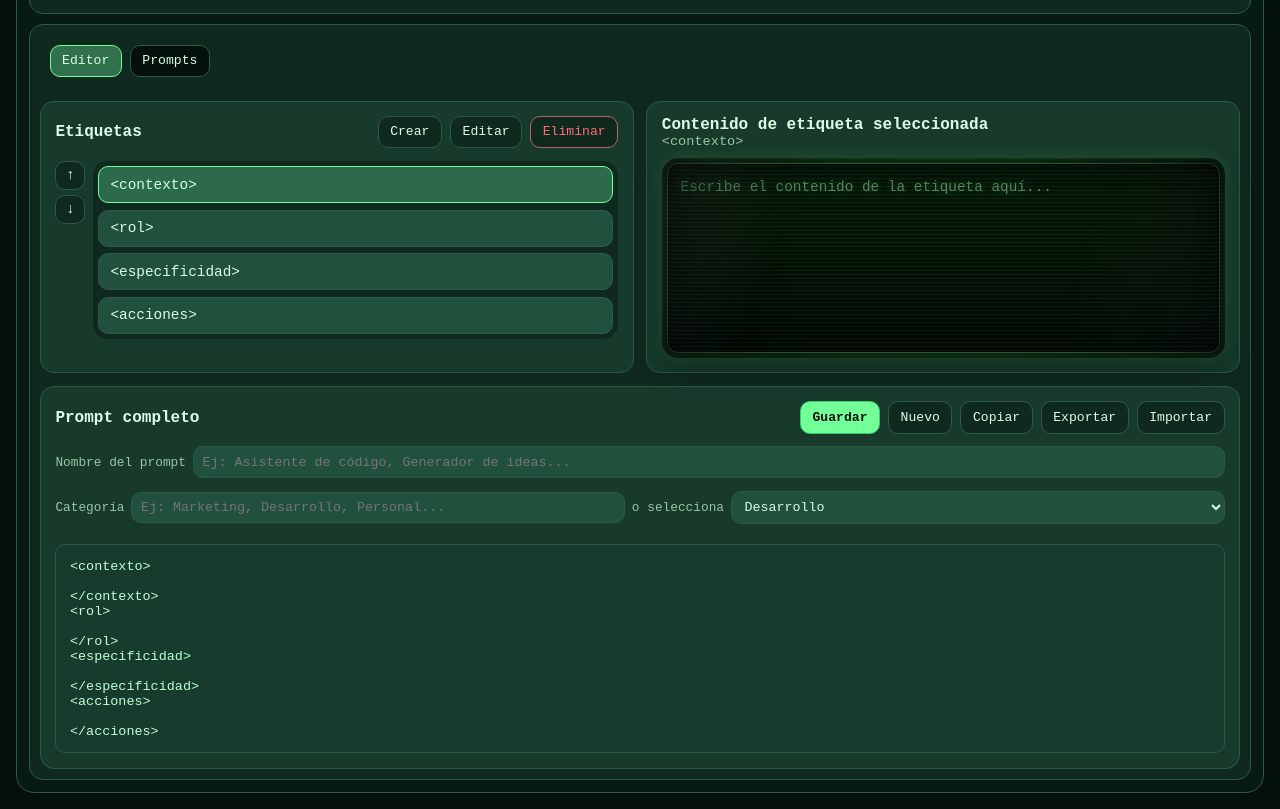
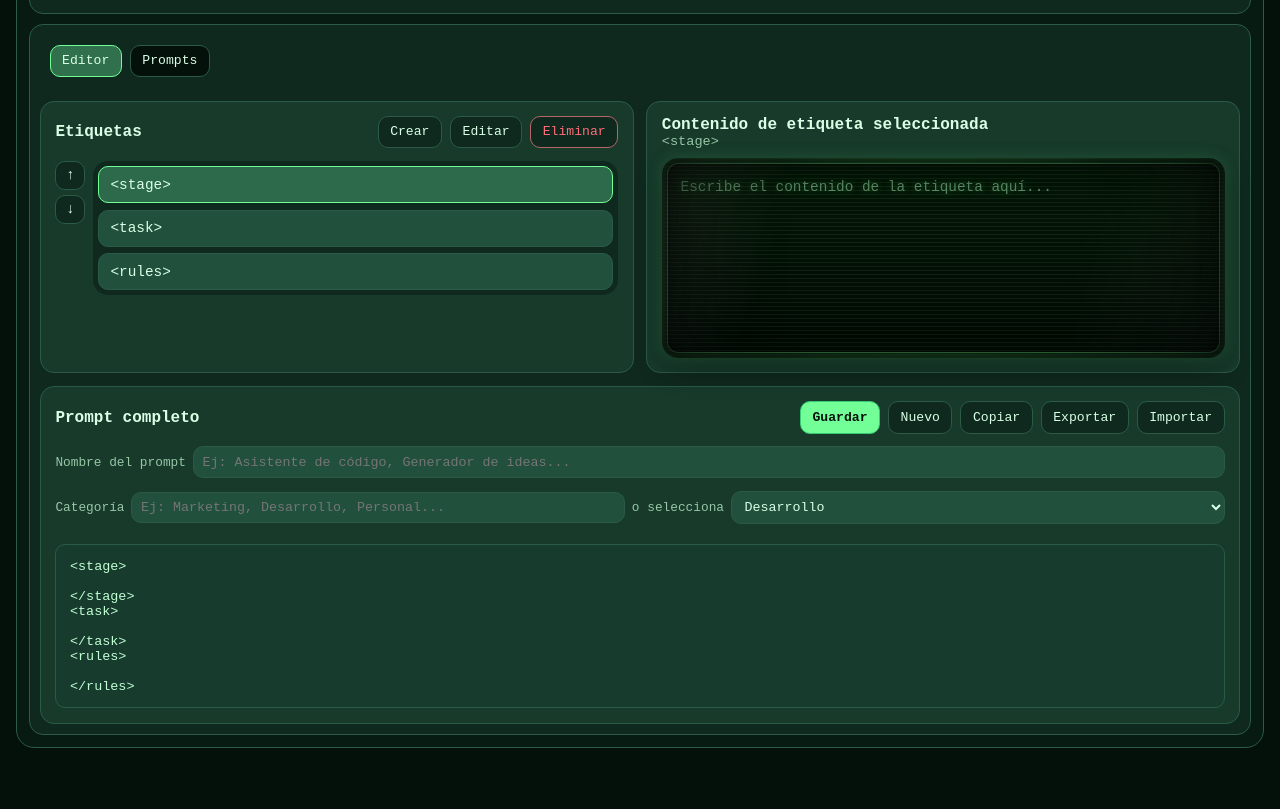
Before and after one commit to dmfte/webDan, a plain HTML site: page MI-PROMPT-ITUDE/index.html in a window 1280 px wide. Both pictures are taken after a click on the button "Nuevo". Shown: the part 93-902 px from the top of the page. After the commit the page ends 857 px from the top, so only its background shows below. Drawn offline with Linux system fonts and the light colour scheme.

Commit message:
MI-PROMPT-ITUD
* Refactors CREA to three default tags: <stager>l, <task>, and <rules>.

```diff
--- a/MI-PROMPT-ITUDE/index.html
+++ b/MI-PROMPT-ITUDE/index.html
@@ -36,8 +36,8 @@
                     </div>
                     <div class="config-item">
                         <label class="config-switch">
-                            <span class="config-label">Iniciar con CREA</span>
-                            <input type="checkbox" id="config-crea" checked="">
+                            <span class="config-label">Etiquetas por default</span>
+                            <input type="checkbox" id="config-etiquetas-default" checked="">
                             <span class="config-slider"></span>
                         </label>
                     </div>
--- a/MI-PROMPT-ITUDE/index.js
+++ b/MI-PROMPT-ITUDE/index.js
@@ -17,14 +17,13 @@ const defaultState = {
         sortOrder: "date-desc",
         viewMode: "todos",
         theme: "oscuro",
-        startWithCrea: true
+        startWithDefaultTags: true
     },
     editor: {
         tags: [
-            { name: "contexto", content: "Estoy creando una app estática para organizar prompts en formato XML." },
-            { name: "rol", content: "Eres un coach de productividad que habla como si estuviera compilando ideas en tiempo real." },
-            { name: "especificidad", content: "Responde con pasos accionables, tono claro, y una lista final de errores comunes." },
-            { name: "acciones", content: "1) Analiza mi objetivo. 2) Sugiere un plan de 7 días. 3) Incluye una rutina de revisión rápida diaria." }
+            { name: "stage", content: "" },
+            { name: "task", content: "" },
+            { name: "rules", content: "" }
         ],
         selectedTagIndex: 0,
         category: "",
@@ -474,14 +473,13 @@ function savePrompt() {
     updateEditorUI();
 }
 
-/** Resets the editor. Uses CREA tags or a single blank tag based on config. */
+/** Resets the editor. Uses default tags or a single blank tag based on config. */
 function clearEditor() {
-    if (state.config.startWithCrea) {
+    if (state.config.startWithDefaultTags) {
         state.editor.tags = [
-            { name: "contexto", content: "" },
-            { name: "rol", content: "" },
-            { name: "especificidad", content: "" },
-            { name: "acciones", content: "" }
+            { name: "stage", content: "" },
+            { name: "task", content: "" },
+            { name: "rules", content: "" }
         ];
     } else {
         state.editor.tags = [{ name: "nueva-etiqueta", content: "" }];
@@ -845,15 +843,17 @@ function handleCategoriesInput() {
 // Config: Save & Restore
 // ============================================
 
-/** Restores UI controls (theme, tab, view mode, sort, CREA toggle) from saved state. */
+/** Restores UI controls (theme, tab, view mode, sort, default-tags toggle) from saved state. */
 function applySavedConfig() {
     document.getElementById(state.config.theme === "claro" ? "tema-claro" : "tema-oscuro").checked = true;
     document.getElementById(state.config.activeTab === "prompts" ? "tab-prompts" : "tab-editor").checked = true;
     document.getElementById(state.config.viewMode === "categorias" ? "vista-categorias" : "vista-todos").checked = true;
 
-    // Migrate old state that may lack startWithCrea
-    if (state.config.startWithCrea === undefined) state.config.startWithCrea = true;
-    document.getElementById("config-crea").checked = state.config.startWithCrea;
+    // Migrate old state that may use the former startWithCrea key
+    if (state.config.startWithDefaultTags === undefined) {
+        state.config.startWithDefaultTags = state.config.startWithCrea ?? true;
+    }
+    document.getElementById("config-etiquetas-default").checked = state.config.startWithDefaultTags;
 
     updateSortButtons();
 }
@@ -1148,8 +1148,8 @@ function init() {
     // Close dropdown when clicking anywhere else
     document.addEventListener("click", () => configDropdown.classList.remove("is-open"));
 
-    document.getElementById("config-crea").addEventListener("change", (e) => {
-        state.config.startWithCrea = e.target.checked;
+    document.getElementById("config-etiquetas-default").addEventListener("change", (e) => {
+        state.config.startWithDefaultTags = e.target.checked;
         saveState();
     });
 
```
